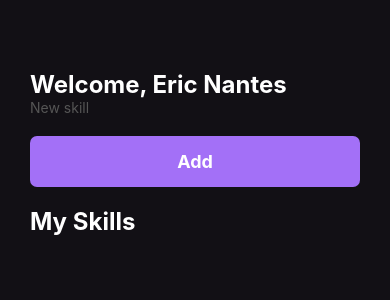
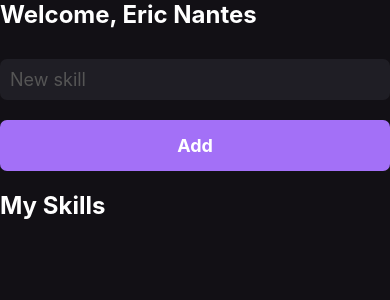
Before and after one commit to Ericoptero/ignite-react-native, a React Native app in the folder 01-myskills/: screen / in a window 390 px wide. Shown: the top 300 px of the page. Built offline with nearby package versions, Linux system fonts and the light colour scheme.

Commit message:
styling Home with StyleSheet

```diff
--- a/01-myskills/src/pages/Home.js
+++ b/01-myskills/src/pages/Home.js
@@ -1,13 +1,13 @@
 import React from 'react';
-import { View, Text, StyleSheet, TextInput, Platform, TouchableOpacity } from 'react-native';
+import { SafeAreaView, View, Text, StyleSheet, TextInput, Platform, TouchableOpacity } from 'react-native';
 
 export function Home() {
   return (
-      <View style={styles.container}>
+      <SafeAreaView style={styles.container}>
         <Text style={styles.title}>Welcome, Eric Nantes</Text>
 
         <TextInput
-            styles={styles.input}
+            style={styles.input}
             placeholder="New skill"
             placeholderTextColor="#555"
         />
@@ -19,7 +19,7 @@ export function Home() {
         <Text style={[styles.title, { marginTop: 20 }]}>
             My Skills
         </Text>
-      </View>
+      </SafeAreaView>
   )
 }
 
```
